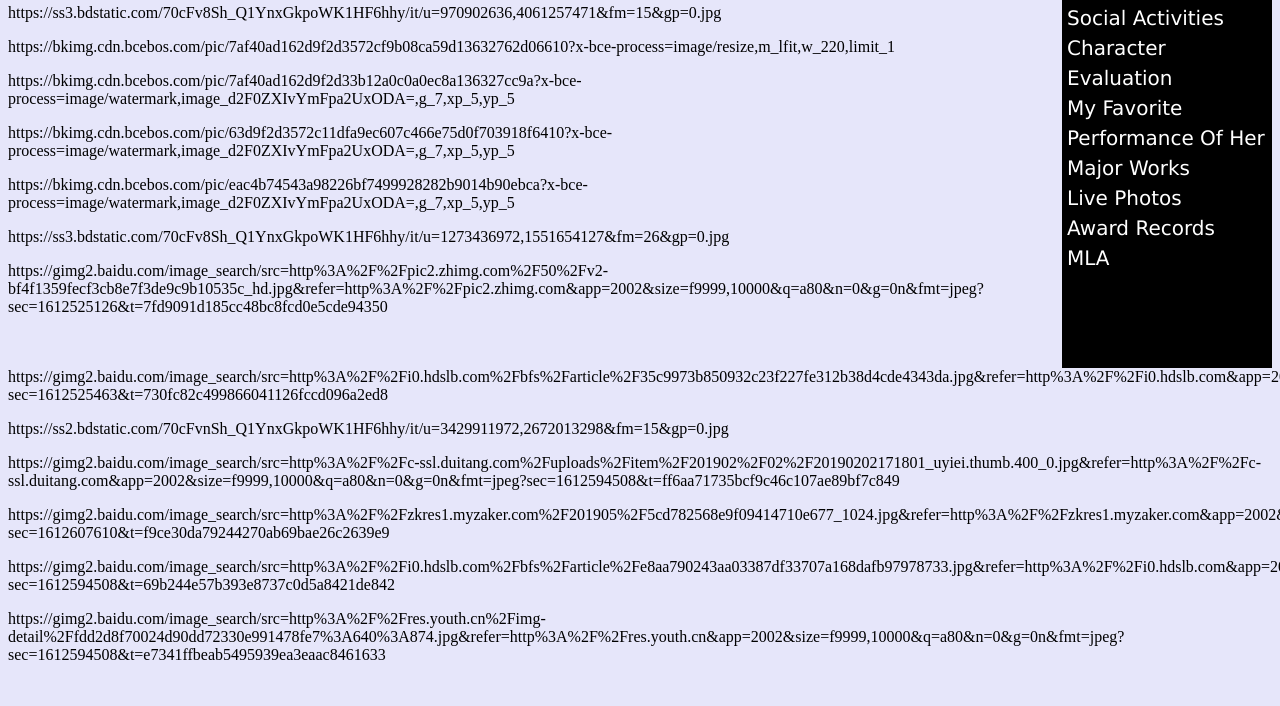
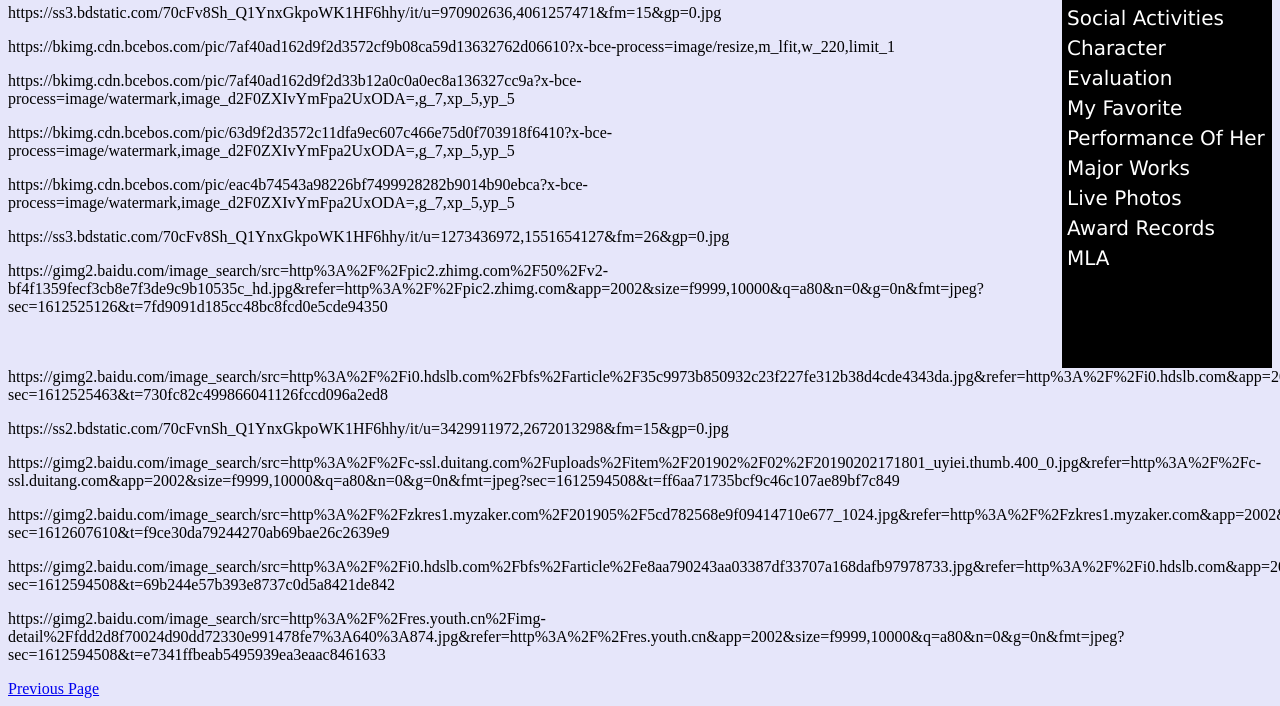
Before and after one commit to Elana101/Elana101.github.io, a plain HTML site: page index6.html in a window 1280 px wide. Shown: the part 192-898 px from the top of the page. Before the commit the page ends 872 px from the top, so only its background shows below. Drawn offline with Linux system fonts and the light colour scheme.

Commit message:
Update index6.html

```diff
--- a/index6.html
+++ b/index6.html
@@ -64,6 +64,9 @@
                 <p>https://gimg2.baidu.com/image_search/src=http%3A%2F%2Fc-ssl.duitang.com%2Fuploads%2Fitem%2F201902%2F02%2F20190202171801_uyiei.thumb.400_0.jpg&refer=http%3A%2F%2Fc-ssl.duitang.com&app=2002&size=f9999,10000&q=a80&n=0&g=0n&fmt=jpeg?sec=1612594508&t=ff6aa71735bcf9c46c107ae89bf7c849</p> <p>https://gimg2.baidu.com/image_search/src=http%3A%2F%2Fzkres1.myzaker.com%2F201905%2F5cd782568e9f09414710e677_1024.jpg&refer=http%3A%2F%2Fzkres1.myzaker.com&app=2002&size=f9999,10000&q=a80&n=0&g=0n&fmt=jpeg?sec=1612607610&t=f9ce30da79244270ab69bae26c2639e9</p> <p>https://gimg2.baidu.com/image_search/src=http%3A%2F%2Fi0.hdslb.com%2Fbfs%2Farticle%2Fe8aa790243aa03387df33707a168dafb97978733.jpg&refer=http%3A%2F%2Fi0.hdslb.com&app=2002&size=f9999,10000&q=a80&n=0&g=0n&fmt=jpeg?sec=1612594508&t=69b244e57b393e8737c0d5a8421de842</p>
                 <p>https://gimg2.baidu.com/image_search/src=http%3A%2F%2Fres.youth.cn%2Fimg-detail%2Ffdd2d8f70024d90dd72330e991478fe7%3A640%3A874.jpg&refer=http%3A%2F%2Fres.youth.cn&app=2002&size=f9999,10000&q=a80&n=0&g=0n&fmt=jpeg?sec=1612594508&t=e7341ffbeab5495939ea3eaac8461633</p>
             </section>
+	    <section>
+                 <a href="index5.html">Previous Page</a>
+            </section>
 	</article>
     </body>
 </html>
```
